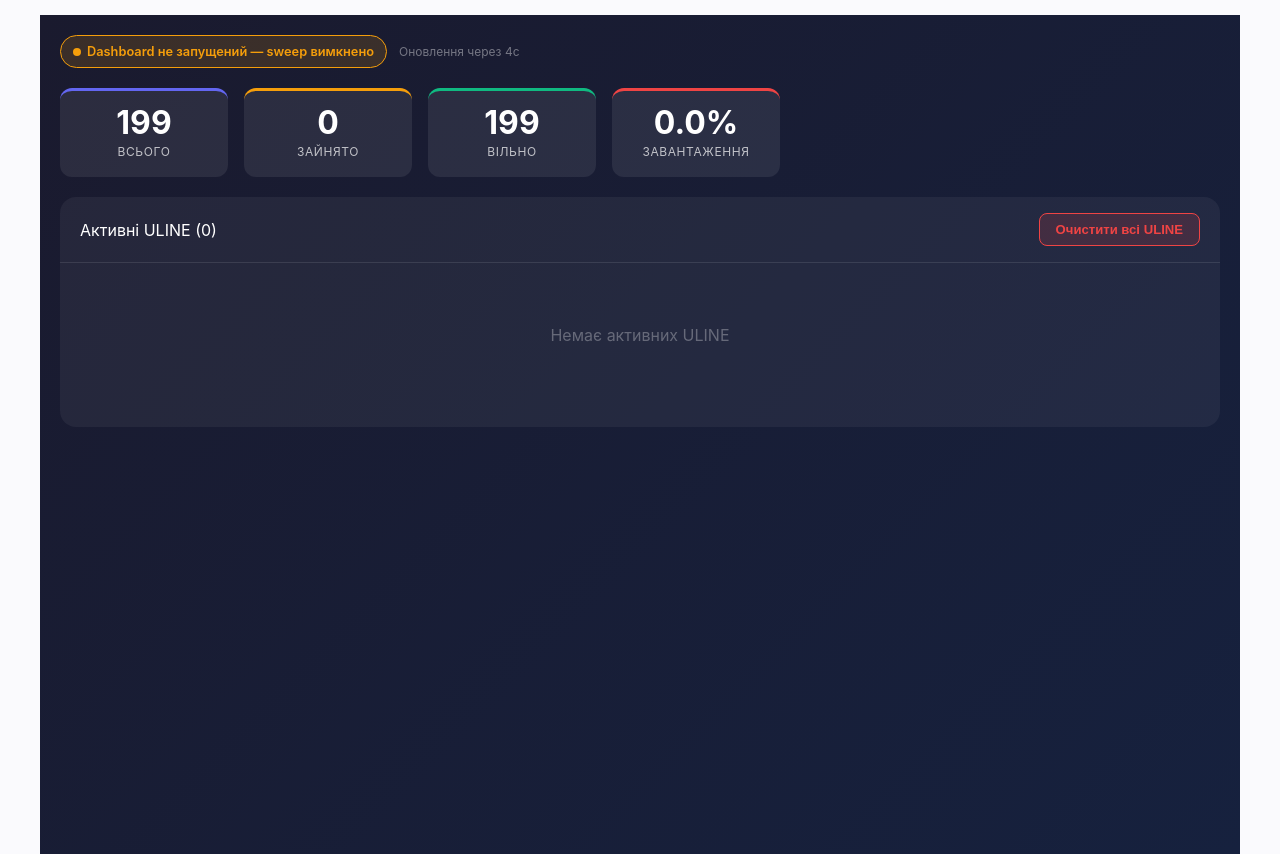
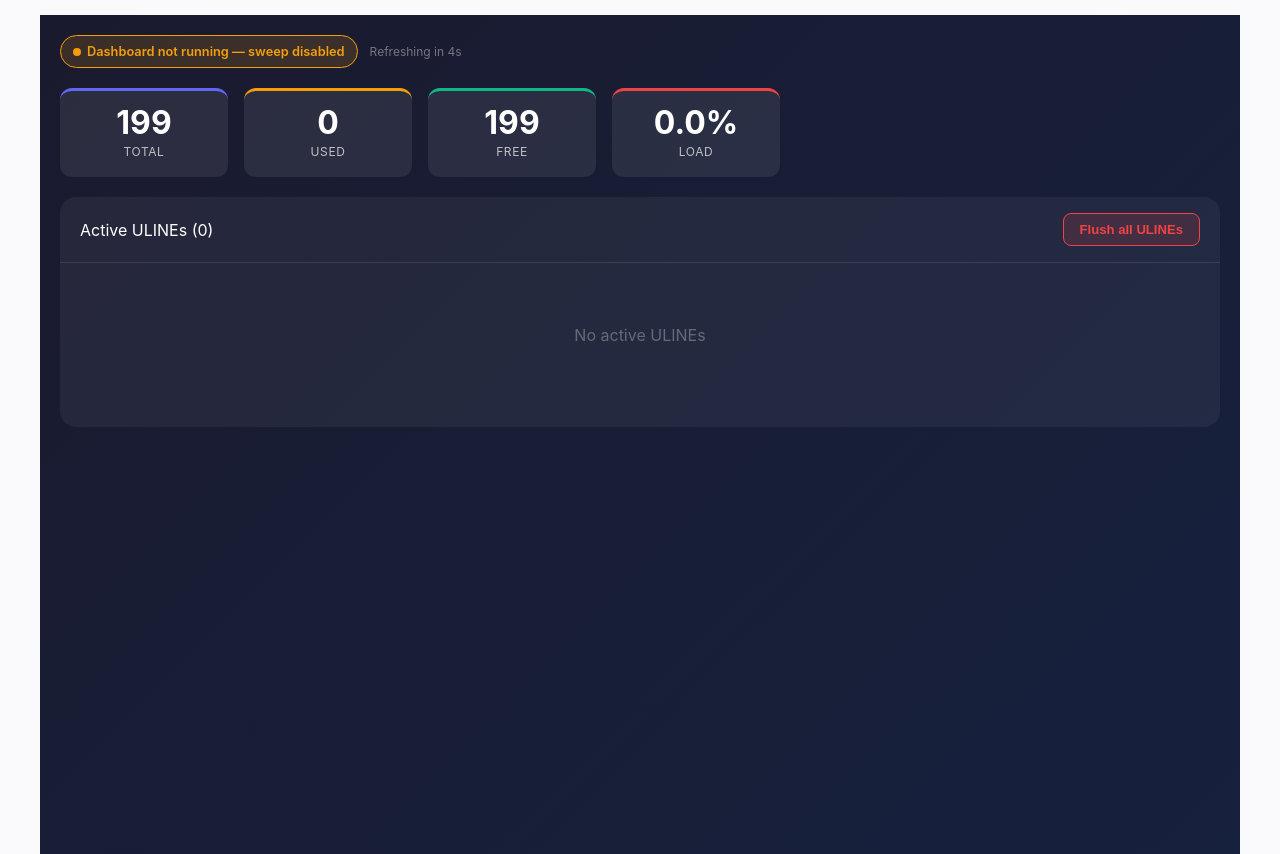
Before and after one commit to radetsky/PearlPBX2, a Django app: page /dashboard/ulines/ in a window 1280 px wide. Shown: the part 52-906 px from the top of the page. Run offline with Django 4.2, Linux system fonts and the light colour scheme; the visitor is signed in with stand-in values (Sample User, id 1); data that the repository does not hold is empty; parts of the project's set-up code (start-up, migrations or seed data) failed here and were passed over; some libraries are stand-ins or nearby versions.

Commit message:
translate ukrainian to english

```diff
--- a/apps/dashboard/templates/dashboard/ulines.html
+++ b/apps/dashboard/templates/dashboard/ulines.html
@@ -182,41 +182,41 @@
 
     <div class="status-badges">
         {% if redis_error %}
-            <span class="badge badge-err"><span class="dot dot-red"></span>Redis недоступний</span>
+            <span class="badge badge-err"><span class="dot dot-red"></span>Redis unavailable</span>
         {% elif dashboard_alive %}
-            <span class="badge badge-ok"><span class="dot dot-green"></span>Dashboard живий</span>
+            <span class="badge badge-ok"><span class="dot dot-green"></span>Dashboard online</span>
         {% else %}
-            <span class="badge badge-warn"><span class="dot dot-yellow"></span>Dashboard не запущений — sweep вимкнено</span>
+            <span class="badge badge-warn"><span class="dot dot-yellow"></span>Dashboard not running — sweep disabled</span>
         {% endif %}
-        <span class="refresh-counter" id="refresh-counter">Оновлення через <span id="countdown">10</span>с</span>
+        <span class="refresh-counter" id="refresh-counter">Refreshing in <span id="countdown">10</span>s</span>
     </div>
 
     {% if stats %}
     <div class="stats-bar">
         <div class="stat-card total">
             <div class="value">{{ stats.total }}</div>
-            <div class="label">Всього</div>
+            <div class="label">Total</div>
         </div>
         <div class="stat-card used">
             <div class="value">{{ stats.used }}</div>
-            <div class="label">Зайнято</div>
+            <div class="label">Used</div>
         </div>
         <div class="stat-card free">
             <div class="value">{{ stats.free }}</div>
-            <div class="label">Вільно</div>
+            <div class="label">Free</div>
         </div>
         <div class="stat-card pct">
             <div class="value">{{ stats.usage_percent }}%</div>
-            <div class="label">Завантаження</div>
+            <div class="label">Load</div>
         </div>
     </div>
     {% endif %}
 
     <div class="table-card">
         <div class="table-header">
-            <span>Активні ULINE ({{ ulines|length }})</span>
+            <span>Active ULINEs ({{ ulines|length }})</span>
             {% if request.user.is_superuser %}
-            <button class="btn-flush" onclick="flushAll()">Очистити всі ULINE</button>
+            <button class="btn-flush" onclick="flushAll()">Flush all ULINEs</button>
             {% endif %}
         </div>
 
@@ -225,11 +225,11 @@
             <thead>
                 <tr>
                     <th>ULINE</th>
-                    <th>Статус</th>
-                    <th>Канал</th>
+                    <th>Status</th>
+                    <th>Channel</th>
                     <th>UniqueID</th>
                     <th>CallerID</th>
-                    <th>Час активності</th>
+                    <th>Age</th>
                     <th>TTL (Redis)</th>
                 </tr>
             </thead>
@@ -239,7 +239,7 @@
                     <td><span class="uline-num">{{ u.n }}</span></td>
                     <td>
                         {% if u.alive %}
-                            <span class="status-pill pill-alive">Живий</span>
+                            <span class="status-pill pill-alive">Alive</span>
                         {% else %}
                             <span class="status-pill pill-orphan">Orphan?</span>
                         {% endif %}
@@ -247,15 +247,15 @@
                     <td><span class="channel-name">{{ u.channel|default:"—" }}</span></td>
                     <td><span class="channel-name">{{ u.uniqueid|default:"—" }}</span></td>
                     <td>{{ u.caller_id|default:"—" }}</td>
-                    <td class="age" data-age="{{ u.age_seconds }}">{{ u.age_seconds }}с</td>
-                    <td class="age">{{ u.ttl }}с</td>
+                    <td class="age" data-age="{{ u.age_seconds }}">{{ u.age_seconds }}s</td>
+                    <td class="age">{{ u.ttl }}s</td>
                 </tr>
                 {% endfor %}
             </tbody>
         </table>
         {% else %}
         <div class="empty-state">
-            <p>Немає активних ULINE</p>
+            <p>No active ULINEs</p>
         </div>
         {% endif %}
     </div>
@@ -279,10 +279,10 @@
     setInterval(tick, 1000);
 
     function formatAge(seconds) {
-        if (seconds < 60) return seconds + 'с';
+        if (seconds < 60) return seconds + 's';
         const m = Math.floor(seconds / 60);
         const s = seconds % 60;
-        return m + 'хв ' + s + 'с';
+        return m + 'm ' + s + 's';
     }
 
     document.querySelectorAll('[data-age]').forEach(el => {
@@ -290,7 +290,7 @@
     });
 
     function flushAll() {
-        if (!confirm('Видалити ВСІ активні ULINE з Redis?\n\nЦе призведе до відв\'язки всіх поточних дзвінків від паркувальних слотів!')) return;
+        if (!confirm('Delete ALL active ULINEs from Redis?\n\nThis will detach all current calls from parking slots!')) return;
         fetch('{% url "dashboard:uline_flush" %}', {
             method: 'POST',
             headers: {
@@ -301,13 +301,13 @@
         .then(r => r.json())
         .then(data => {
             if (data.deleted !== undefined) {
-                alert(`Видалено ${data.deleted} ключів`);
+                alert(`Deleted ${data.deleted} keys`);
                 location.reload();
             } else {
-                alert('Помилка: ' + (data.error || 'невідома'));
+                alert('Error: ' + (data.error || 'unknown'));
             }
         })
-        .catch(e => alert('Помилка з\'єднання: ' + e));
+        .catch(e => alert('Connection error: ' + e));
     }
 </script>
 {% endblock %}
--- a/apps/dashboard/urls.py
+++ b/apps/dashboard/urls.py
@@ -7,10 +7,10 @@ urlpatterns = [
     path("", views.operator_panel, name="operator_panel"),
     path("ulines/", views.uline_monitor, name="uline_monitor"),
     path("ulines/flush/", views.uline_flush, name="uline_flush"),
-    # Черги
+    # Queues
     path("api/queues/", views.get_all_queues, name="get_all_queues"),
     path("api/queues/<str:queue_name>/", views.get_queue_state, name="get_queue_state"),
-    # Канали
+    # Channels
     path("api/channels/", views.get_all_channels, name="get_all_channels"),
     path(
         "api/channels/type/<str:channel_type>/",
--- a/apps/dashboard/views.py
+++ b/apps/dashboard/views.py
@@ -20,7 +20,7 @@ def _get_redis():
 
 @login_required
 def operator_panel(request):
-    """Operator Dashboard - головна сторінка"""
+    """Operator Dashboard - main page"""
     return render(request, "dashboard/operator_panel.html")
 
 
@@ -64,7 +64,7 @@ def get_all_queues(request):
 @login_required
 @require_http_methods(["GET"])
 def get_all_channels(request):
-    """Отримати всі активні канали"""
+    """Get all active channels"""
     try:
         r = _get_redis()
         channels = r.get("asterisk:channels:all")
@@ -80,7 +80,7 @@ def get_all_channels(request):
 @login_required
 @require_http_methods(["GET"])
 def get_channel(request, channel_name):
-    """Отримати конкретний канал"""
+    """Get a specific channel"""
     if not _VALID_NAME_RE.match(channel_name):
         return JsonResponse({"error": "Invalid channel name"}, status=400)
 
@@ -99,7 +99,7 @@ def get_channel(request, channel_name):
 @login_required
 @require_http_methods(["GET"])
 def get_active_calls(request):
-    """Отримати всі активні дзвінки (з bridge)"""
+    """Get all active calls (with bridge)"""
     try:
         r = _get_redis()
         channels_data = r.get("asterisk:channels:all")
@@ -251,7 +251,7 @@ def uline_flush(request):
 @login_required
 @require_http_methods(["GET"])
 def get_channels_by_type(request, channel_type):
-    """Отримати канали по типу (PJSIP, DAHDI, Local, etc.)"""
+    """Get channels by type (PJSIP, DAHDI, Local, etc.)"""
     if not _VALID_NAME_RE.match(channel_type):
         return JsonResponse({"error": "Invalid channel type"}, status=400)
 
```
Also changed, not shown: apps/dashboard/consumers.py (+12 -12 lines), apps/dashboard/templates/dashboard/operator_panel.html (+35 -35 lines).
